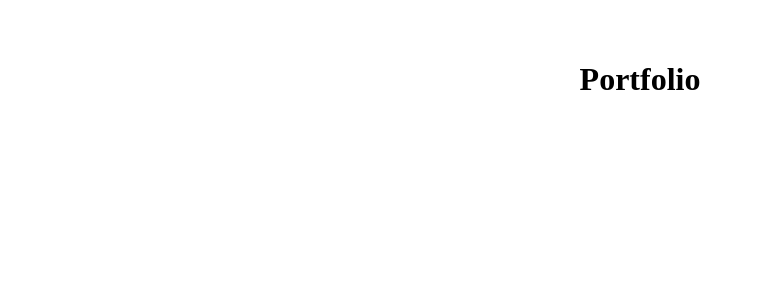
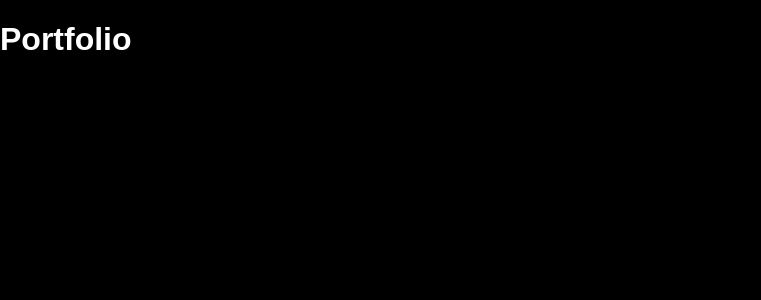
Before and after one commit to Sakshi-Simform/portfolio, a React (Vite) app: page / in a window 1280 px wide. Shown: the top 300 px of the page, without its empty margins (0-761 px from the left). Built offline with nearby package versions, Linux system fonts and the light colour scheme.

Commit message:
feature:change style for display

```diff
--- a/src/App.tsx
+++ b/src/App.tsx
@@ -1,11 +1,8 @@
-import './App.css'
 
-function App() {
+export function App() {
   return (
     <>
       <h1>Portfolio</h1>
     </>
   )
 }
-
-export default App;
--- /dev/null
+++ b/src/index.css
@@ -0,0 +1,8 @@
+body {
+    margin: 0;
+    padding: 0;
+    box-sizing: border-box;
+    font-family: Arial, Helvetica, sans-serif;
+    color: #ffffff;
+    background-color: black;
+}
--- a/src/main.tsx
+++ b/src/main.tsx
@@ -1,6 +1,7 @@
 import { StrictMode } from 'react'
 import { createRoot } from 'react-dom/client'
-import App from './App.tsx'
+import {App} from './App.tsx'
+import './index.css'
 
 createRoot(document.getElementById('root')!).render(
   <StrictMode>
```
